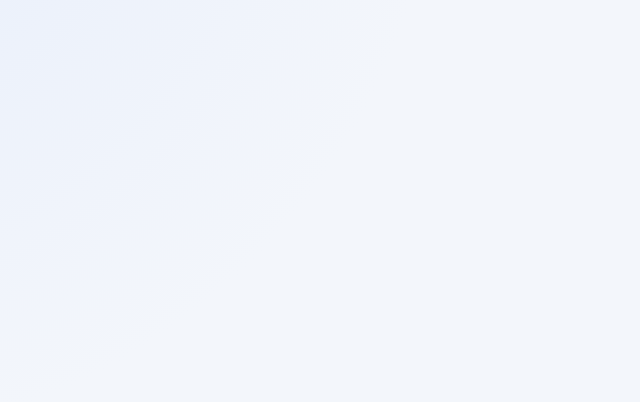
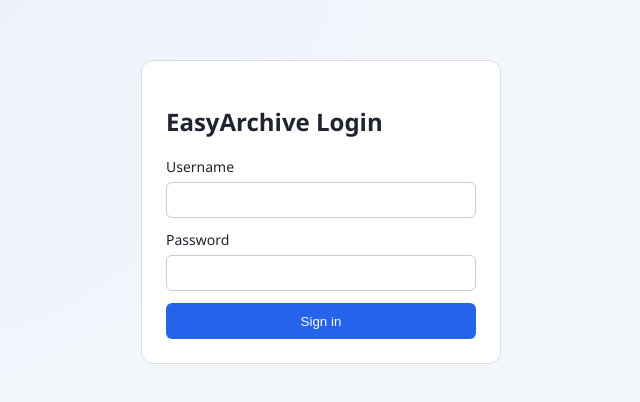
Before and after one commit to openquartz/easy-data-archive, a Vue app in the folder easyarchive-ui/: page /login in a window 1280 px wide. Before the commit this address had no page. Shown: the part 188-590 px from the top of the page, without its empty margins (319-959 px from the left). Built offline with nearby package versions, Linux system fonts and the light colour scheme; no server answers.

Commit message:
feat(ui): add unified http client and auth route guard

```diff
--- /dev/null
+++ b/easyarchive-ui/src/api/auth.ts
@@ -0,0 +1,29 @@
+import { http } from "../utils/http";
+
+export interface LoginPayload {
+  username: string;
+  password: string;
+}
+
+export interface LoginResponse {
+  token: string;
+  username?: string;
+}
+
+export interface UserProfile {
+  username: string;
+  displayName?: string;
+  email?: string;
+}
+
+export function loginApi(payload: LoginPayload): Promise<LoginResponse> {
+  return http.post<LoginResponse>("/auth/login", payload);
+}
+
+export function logoutApi(): Promise<void> {
+  return http.post<void>("/auth/logout");
+}
+
+export function meApi(): Promise<UserProfile> {
+  return http.get<UserProfile>("/auth/me");
+}
--- a/easyarchive-ui/src/router/index.ts
+++ b/easyarchive-ui/src/router/index.ts
@@ -1,6 +1,9 @@
 import { createRouter, createWebHistory } from "vue-router";
 import { h } from "vue";
 import AppLayout from "../layouts/AppLayout.vue";
+import LoginView from "../views/LoginView.vue";
+import { useAuthStore } from "../stores/auth";
+import { AUTH_EXPIRED_EVENT } from "../utils/http";
 
 const router = createRouter({
   history: createWebHistory(),
@@ -8,6 +11,7 @@ const router = createRouter({
     {
       path: "/",
       component: AppLayout,
+      meta: { requiresAuth: true },
       children: [
         {
           path: "",
@@ -22,8 +26,34 @@ const router = createRouter({
           }
         }
       ]
+    },
+    {
+      path: "/login",
+      name: "login",
+      component: LoginView,
+      meta: { requiresAuth: false }
     }
   ]
 });
 
+router.beforeEach(async (to) => {
+  const authStore = useAuthStore();
+  if (to.meta.requiresAuth && !authStore.isAuthenticated) {
+    return { name: "login", query: { redirect: to.fullPath } };
+  }
+
+  if (to.name === "login" && authStore.isAuthenticated) {
+    return { name: "home" };
+  }
+
+  return true;
+});
+
+window.addEventListener(AUTH_EXPIRED_EVENT, () => {
+  const current = router.currentRoute.value;
+  if (current.name !== "login") {
+    router.push({ name: "login", query: { redirect: current.fullPath } });
+  }
+});
+
 export default router;
--- a/easyarchive-ui/src/stores/auth.ts
+++ b/easyarchive-ui/src/stores/auth.ts
@@ -1,27 +1,63 @@
 import { computed, ref } from "vue";
 import { defineStore } from "pinia";
+import { loginApi, logoutApi, meApi, type LoginPayload, type UserProfile } from "../api/auth";
+import { AUTH_TOKEN_KEY } from "../utils/http";
 
 export const useAuthStore = defineStore("auth", () => {
-  const token = ref<string>("");
+  const token = ref<string>(localStorage.getItem(AUTH_TOKEN_KEY) || "");
   const username = ref<string>("");
+  const profile = ref<UserProfile | null>(null);
 
   const isAuthenticated = computed(() => token.value.length > 0);
 
   function setAuth(nextToken: string, nextUsername = ""): void {
     token.value = nextToken;
     username.value = nextUsername;
+    localStorage.setItem(AUTH_TOKEN_KEY, nextToken);
   }
 
   function clearAuth(): void {
     token.value = "";
     username.value = "";
+    profile.value = null;
+    localStorage.removeItem(AUTH_TOKEN_KEY);
+  }
+
+  async function login(payload: LoginPayload): Promise<void> {
+    const result = await loginApi(payload);
+    setAuth(result.token, result.username || payload.username);
+    await fetchMe();
+  }
+
+  async function logout(): Promise<void> {
+    try {
+      if (token.value) {
+        await logoutApi();
+      }
+    } finally {
+      clearAuth();
+    }
+  }
+
+  async function fetchMe(): Promise<UserProfile | null> {
+    if (!token.value) {
+      return null;
+    }
+    const me = await meApi();
+    profile.value = me;
+    username.value = me.username;
+    return me;
   }
 
   return {
     token,
     username,
+    profile,
     isAuthenticated,
     setAuth,
-    clearAuth
+    clearAuth,
+    login,
+    logout,
+    fetchMe
   };
 });
--- /dev/null
+++ b/easyarchive-ui/src/types/api.ts
@@ -0,0 +1,14 @@
+export const API_SUCCESS_CODE = "SUCCESS";
+
+export interface ApiResponse<T> {
+  code: string;
+  message: string;
+  requestId?: string;
+  data: T;
+}
+
+export interface ApiError extends Error {
+  code?: string;
+  status?: number;
+  requestId?: string;
+}
--- /dev/null
+++ b/easyarchive-ui/src/utils/http.ts
@@ -0,0 +1,98 @@
+import { API_SUCCESS_CODE, type ApiError, type ApiResponse } from "../types/api";
+
+const baseURL = import.meta.env.VITE_API_BASE_URL || "/api/v1";
+const AUTH_TOKEN_KEY = "easyarchive:token";
+const AUTH_EXPIRED_EVENT = "easyarchive:auth-expired";
+
+type HttpMethod = "GET" | "POST" | "PUT" | "PATCH" | "DELETE";
+
+interface RequestOptions {
+  method?: HttpMethod;
+  body?: unknown;
+  headers?: Record<string, string>;
+}
+
+function createApiError(message: string, extras?: Partial<ApiError>): ApiError {
+  const error = new Error(message) as ApiError;
+  if (extras) {
+    Object.assign(error, extras);
+  }
+  return error;
+}
+
+function getToken(): string {
+  return localStorage.getItem(AUTH_TOKEN_KEY) || "";
+}
+
+function clearAuthAndSignal(): void {
+  localStorage.removeItem(AUTH_TOKEN_KEY);
+  window.dispatchEvent(new CustomEvent(AUTH_EXPIRED_EVENT));
+}
+
+async function request<T>(path: string, options: RequestOptions = {}): Promise<T> {
+  const method = options.method || "GET";
+  const headers: Record<string, string> = {
+    "Content-Type": "application/json",
+    ...options.headers
+  };
+  const token = getToken();
+  if (token) {
+    headers.Authorization = `Bearer ${token}`;
+  }
+
+  const response = await fetch(`${baseURL}${path}`, {
+    method,
+    headers,
+    body: options.body === undefined ? undefined : JSON.stringify(options.body)
+  });
+
+  if (response.status === 401) {
+    clearAuthAndSignal();
+    throw createApiError("Unauthorized", { status: 401 });
+  }
+
+  let payload: ApiResponse<T>;
+  try {
+    payload = (await response.json()) as ApiResponse<T>;
+  } catch {
+    throw createApiError("Invalid response payload", { status: response.status });
+  }
+
+  if (!response.ok) {
+    throw createApiError(payload.message || "Request failed", {
+      status: response.status,
+      code: payload.code,
+      requestId: payload.requestId
+    });
+  }
+
+  if (payload.code !== API_SUCCESS_CODE) {
+    throw createApiError(payload.message || "Request failed", {
+      status: response.status,
+      code: payload.code,
+      requestId: payload.requestId
+    });
+  }
+
+  return payload.data;
+}
+
+export const http = {
+  get<T>(path: string, headers?: Record<string, string>): Promise<T> {
+    return request<T>(path, { method: "GET", headers });
+  },
+  post<T>(path: string, body?: unknown, headers?: Record<string, string>): Promise<T> {
+    return request<T>(path, { method: "POST", body, headers });
+  },
+  put<T>(path: string, body?: unknown, headers?: Record<string, string>): Promise<T> {
+    return request<T>(path, { method: "PUT", body, headers });
+  },
+  patch<T>(path: string, body?: unknown, headers?: Record<string, string>): Promise<T> {
+    return request<T>(path, { method: "PATCH", body, headers });
+  },
+  delete<T>(path: string, headers?: Record<string, string>): Promise<T> {
+    return request<T>(path, { method: "DELETE", headers });
+  }
+};
+
+export { AUTH_EXPIRED_EVENT, AUTH_TOKEN_KEY };
--- /dev/null
+++ b/easyarchive-ui/src/views/LoginView.vue
@@ -0,0 +1,136 @@
+<script setup lang="ts">
+import { reactive, ref } from "vue";
+import { useRoute, useRouter } from "vue-router";
+import { useAuthStore } from "../stores/auth";
+
+interface LoginForm {
+  username: string;
+  password: string;
+}
+
+const router = useRouter();
+const route = useRoute();
+const authStore = useAuthStore();
+const form = reactive<LoginForm>({
+  username: "",
+  password: ""
+});
+const errorMessage = ref("");
+const submitting = ref(false);
+
+function validate(): boolean {
+  if (!form.username.trim()) {
+    errorMessage.value = "Username is required";
+    return false;
+  }
+  if (!form.password.trim()) {
+    errorMessage.value = "Password is required";
+    return false;
+  }
+  return true;
+}
+
+async function handleSubmit(): Promise<void> {
+  if (submitting.value) {
+    return;
+  }
+  errorMessage.value = "";
+  if (!validate()) {
+    return;
+  }
+  submitting.value = true;
+  try {
+    await authStore.login({
+      username: form.username,
+      password: form.password
+    });
+    const redirect = typeof route.query.redirect === "string" ? route.query.redirect : "/";
+    await router.replace(redirect);
+  } catch (error) {
+    errorMessage.value = error instanceof Error ? error.message : "Login failed";
+  } finally {
+    submitting.value = false;
+  }
+}
+</script>
+
+<template>
+  <main class="login-page">
+    <section class="login-card">
+      <h1>EasyArchive Login</h1>
+      <form class="login-form" @submit.prevent="handleSubmit">
+        <label>
+          Username
+          <input v-model="form.username" type="text" autocomplete="username" :disabled="submitting" />
+        </label>
+        <label>
+          Password
+          <input
+            v-model="form.password"
+            type="password"
+            autocomplete="current-password"
+            :disabled="submitting"
+          />
+        </label>
+        <p v-if="errorMessage" class="error">{{ errorMessage }}</p>
+        <button type="submit" :disabled="submitting">{{ submitting ? "Signing in..." : "Sign in" }}</button>
+      </form>
+    </section>
+  </main>
+</template>
+
+<style scoped>
+.login-page {
+  min-height: 100vh;
+  display: grid;
+  place-items: center;
+  padding: 24px;
+}
+
+.login-card {
+  width: min(100%, 360px);
+  border: 1px solid #d9dce3;
+  border-radius: 12px;
+  padding: 24px;
+  background: #fff;
+}
+
+.login-form {
+  display: grid;
+  gap: 12px;
+}
+
+label {
+  display: grid;
+  gap: 6px;
+  font-size: 14px;
+}
+
+input {
+  width: 100%;
+  height: 36px;
+  border: 1px solid #c7ccd6;
+  border-radius: 6px;
+  padding: 0 10px;
+}
+
+button {
+  height: 36px;
+  border: 0;
+  border-radius: 6px;
+  background: #2563eb;
+  color: #fff;
+  cursor: pointer;
+}
+
+button:disabled {
+  opacity: 0.65;
+  cursor: not-allowed;
+}
+
+.error {
+  margin: 0;
+  color: #c62828;
+  font-size: 13px;
+}
+</style>
```
